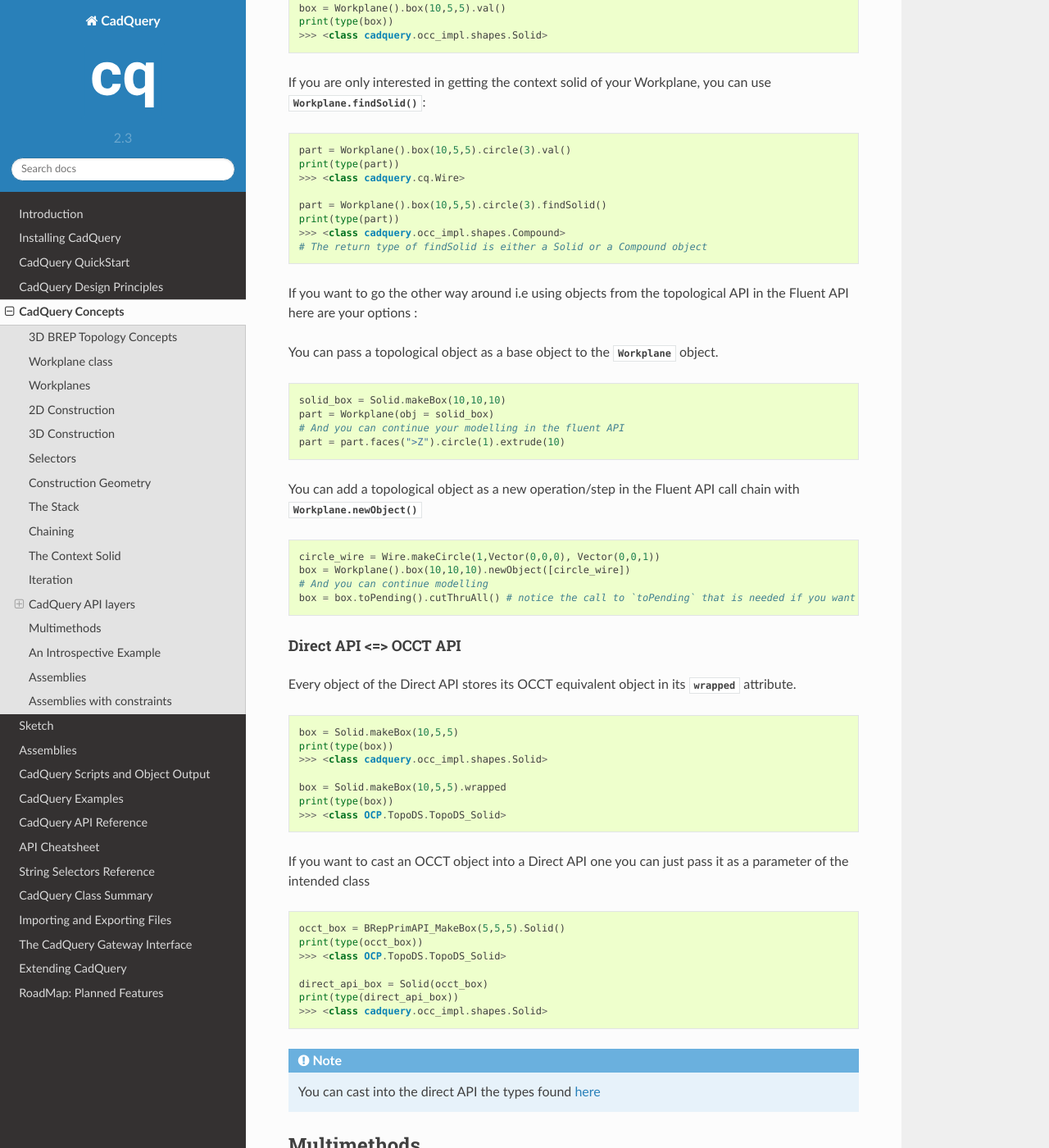
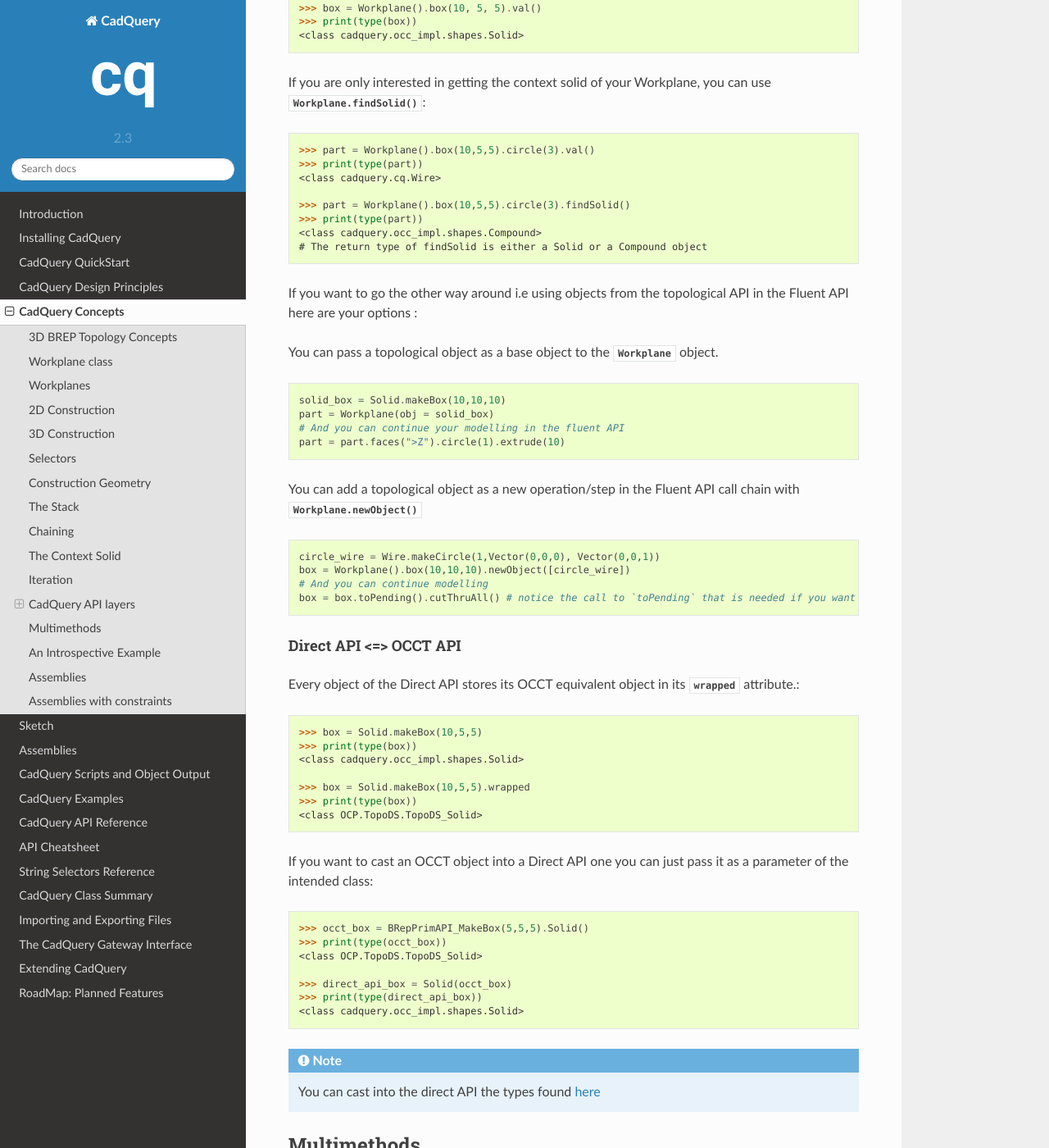
Before and after one commit to CadQuery/cadquery, a Sphinx documentation site: the page built from doc/primer.rst, in a window 1280 px wide and 1400 px high, scrolled down 7252 px. Shown: the whole window at 82% size. Built offline with Sphinx 7.4.7 and the Read the Docs theme 2.0.0, drawn with Linux system fonts in a browser that asks for light colours; some of the changed text lies outside the part shown.

Commit message:
Fix syntax errors in documentation code blocks
* Fix syntax errors that would cause an error when running blacken-docs.
* If default language code blocks are not Python, or are Python
  fragments, make them explicit with `.. code-block::`.

```diff
--- a/doc/cqgi.rst
+++ b/doc/cqgi.rst
@@ -133,7 +133,7 @@ You can list the variables defined in the model by using the return value of the
 
        model = cqgi.parse(user_script)
 
-       //a dictionary of InputParameter objects
+       # a dictionary of InputParameter objects
        parameters = model.metadata.parameters
 
 The key of the dictionary is a string , and the value is a :py:class:`cadquery.cqgi.InputParameter` object
--- a/doc/extending.rst
+++ b/doc/extending.rst
@@ -131,7 +131,7 @@ You can also accept other arguments.
 To install it, simply attach it to the CadQuery or Workplane object, like this::
 
     def _yourFunction(self,arg1,arg):
-        do stuff
+        # do stuff
         return whatever_you_want
 
     cq.Workplane.yourPlugin = _yourFunction
--- a/doc/primer.rst
+++ b/doc/primer.rst
@@ -289,26 +289,30 @@ Fluent API <=> Direct API
 Here are all the possibilities you have to get an object from the Direct API (i.e a topological object).
 
 You can end the Fluent API call chain and get the last object on the stack with :py:meth:`Workplane.val` alternatively you can get all
-the objects with :py:meth:`Workplane.vals` ::
+the objects with :py:meth:`Workplane.vals`
 
-  box = Workplane().box(10,5,5)
-  print(type(box))
-  >>> <class cadquery.cq.Workplane>
+.. code-block:: pycon
 
-  box = Workplane().box(10,5,5).val()
-  print(type(box))
-  >>> <class cadquery.occ_impl.shapes.Solid>
+    >>> box = Workplane().box(10, 5, 5)
+    >>> print(type(box))
+    <class cadquery.cq.Workplane>
 
-If you are only interested in getting the context solid of your Workplane, you can use :py:meth:`Workplane.findSolid`::
+    >>> box = Workplane().box(10, 5, 5).val()
+    >>> print(type(box))
+    <class cadquery.occ_impl.shapes.Solid>
 
-  part = Workplane().box(10,5,5).circle(3).val()
-  print(type(part))
-  >>> <class cadquery.cq.Wire>
+If you are only interested in getting the context solid of your Workplane, you can use :py:meth:`Workplane.findSolid`:
 
-  part = Workplane().box(10,5,5).circle(3).findSolid()
-  print(type(part))
-  >>> <class cadquery.occ_impl.shapes.Compound>
-  # The return type of findSolid is either a Solid or a Compound object
+.. code-block::
+
+    >>> part = Workplane().box(10,5,5).circle(3).val()
+    >>> print(type(part))
+    <class cadquery.cq.Wire>
+
+    >>> part = Workplane().box(10,5,5).circle(3).findSolid()
+    >>> print(type(part))
+    <class cadquery.occ_impl.shapes.Compound>
+    # The return type of findSolid is either a Solid or a Compound object
 
 If you want to go the other way around i.e using objects from the topological API in the Fluent API here are your options :
 
@@ -331,26 +335,30 @@ You can add a topological object as a new operation/step in the Fluent API call
 Direct API <=> OCCT API
 -------------------------
 
-Every object of the Direct API stores its OCCT equivalent object in its :attr:`wrapped` attribute. ::
+Every object of the Direct API stores its OCCT equivalent object in its :attr:`wrapped` attribute.:
 
-  box = Solid.makeBox(10,5,5)
-  print(type(box))
-  >>> <class cadquery.occ_impl.shapes.Solid>
+.. code-block::
 
-  box = Solid.makeBox(10,5,5).wrapped
-  print(type(box))
-  >>> <class OCP.TopoDS.TopoDS_Solid>
+    >>> box = Solid.makeBox(10,5,5)
+    >>> print(type(box))
+    <class cadquery.occ_impl.shapes.Solid>
+
+    >>> box = Solid.makeBox(10,5,5).wrapped
+    >>> print(type(box))
+    <class OCP.TopoDS.TopoDS_Solid>
 
 
-If you want to cast an OCCT object into a Direct API one you can just pass it as a parameter of the intended class ::
+If you want to cast an OCCT object into a Direct API one you can just pass it as a parameter of the intended class:
 
-  occt_box = BRepPrimAPI_MakeBox(5,5,5).Solid()
-  print(type(occt_box))
-  >>> <class OCP.TopoDS.TopoDS_Solid>
+.. code-block::
 
-  direct_api_box = Solid(occt_box)
-  print(type(direct_api_box))
-  >>> <class cadquery.occ_impl.shapes.Solid>
+    >>> occt_box = BRepPrimAPI_MakeBox(5,5,5).Solid()
+    >>> print(type(occt_box))
+    <class OCP.TopoDS.TopoDS_Solid>
+
+    >>> direct_api_box = Solid(occt_box)
+    >>> print(type(direct_api_box))
+    <class cadquery.occ_impl.shapes.Solid>
 
 .. note::
   You can cast into the direct API the types found `here <https://dev.opencascade.org/doc/refman/html/class_topo_d_s___shape.html>`_
@@ -682,12 +690,14 @@ context's :attr:`~cadquery.cq.CQContext.pendingWires` has been cleared by
     :meth:`~cadquery.Workplane.val` or :meth:`~cadquery.Workplane.findSolid` to get at the
     :class:`~cadquery.Compound` object, then use :meth:`cadquery.Shape.Solids` to return a list
     of the :class:`~cadquery.Solid` objects contained in the :class:`~cadquery.Compound`, which in
-    this example will be a single :class:`~cadquery.Solid` object. For example::
+    this example will be a single :class:`~cadquery.Solid` object. For example:
 
-        >>> a_compound = part.findSolid()
-        >>> a_list_of_solids = a_compound.Solids()
-        >>> len(a_list_of_solids)
-        1
+.. code-block:: pycon
+
+    >>> a_compound = part.findSolid()
+    >>> a_list_of_solids = a_compound.Solids()
+    >>> len(a_list_of_solids)
+    1
 
 Now we will create a small cylinder protruding from a face on the original box. We need to set up a
 workplane to draw a circle on, so firstly we will select the correct face::
```
Also changed, not shown: doc/assy.rst (+4 -4 lines), doc/installation.rst (+60 -20 lines), 2 other files.
